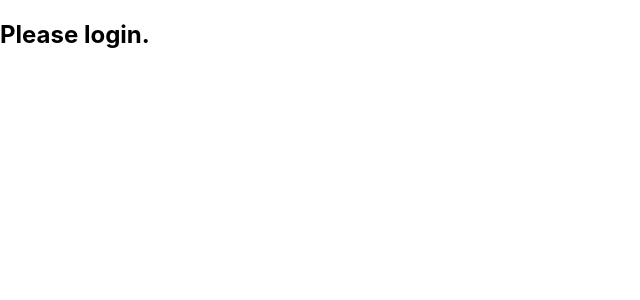
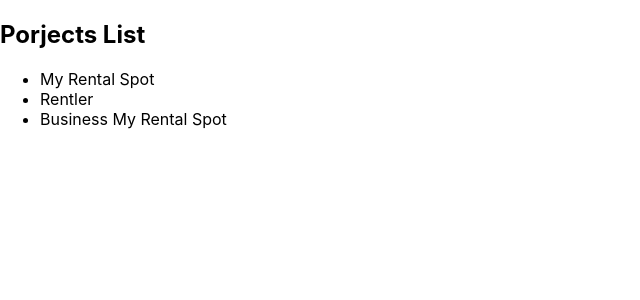
Before and after one commit to i2hy7hivi-developer/learn-reactjs, a React (Create React App) app: page / in a window 1280 px wide. Shown: the top 300 px of the page, without its empty margins (0-640 px from the left). Built offline with nearby package versions, Linux system fonts and the light colour scheme.

Commit message:
List rendering

```diff
--- a/src/App.js
+++ b/src/App.js
@@ -2,11 +2,18 @@ import { useState } from 'react';
 import Welcome from './components/Welcome'
 
 function App() {
-  const isLoggedIn = false;
+  const projects = ['My Rental Spot', 'Rentler', 'Business My Rental Spot'];
 
   return (
     <div>
-      <h2>{isLoggedIn ? "Welcome back!" : "Please login."}</h2>
+      <h2>Porjects List</h2>
+      <ul>
+        {
+          projects.map((project, index) => (
+            <li key={index}>{project}</li>
+          ))
+        }
+      </ul>
     </div>
   );
 }
```
